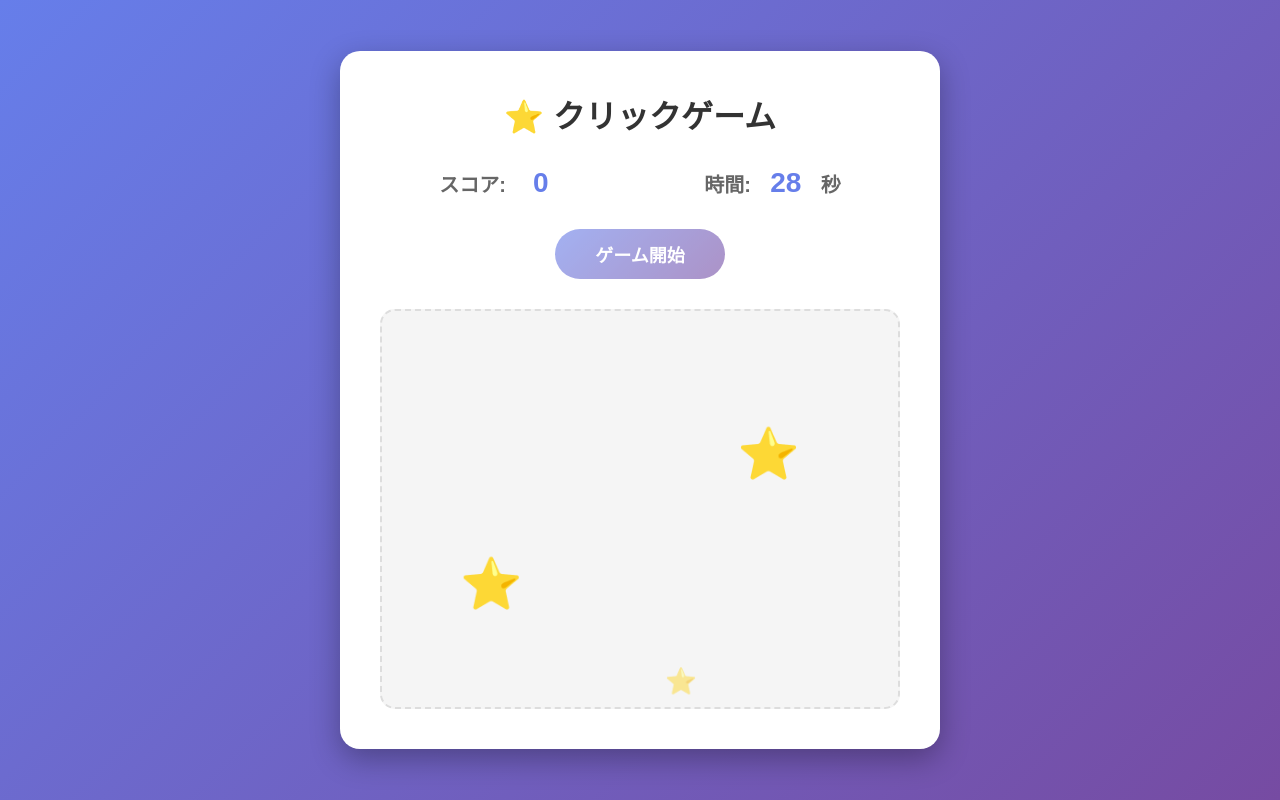
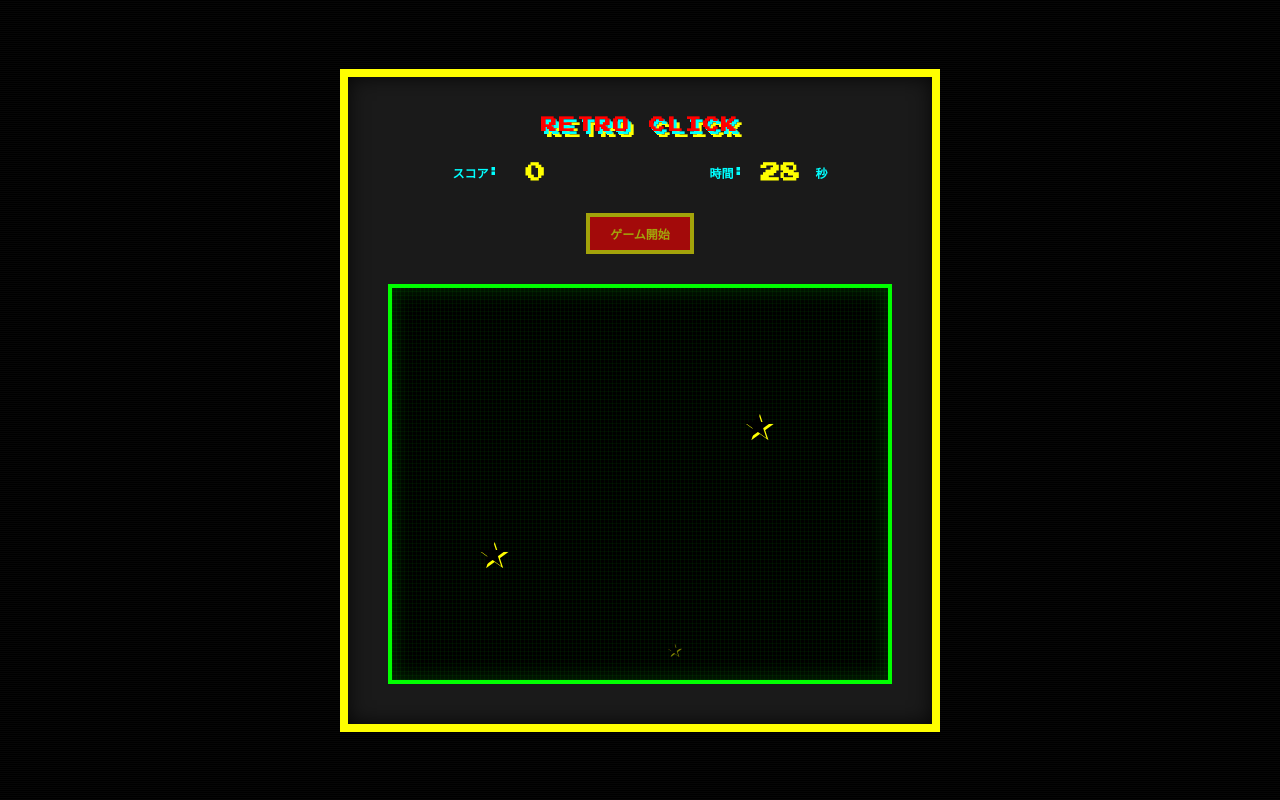
Before and after one commit to aogaku/my-first-app, a plain HTML site: page index.html in a window 1280 px wide. Both pictures are taken after a click on the button "ゲーム開始". Drawn offline with Linux system fonts and the light colour scheme.

Commit message:
レトロゲーム風デザイン

```diff
--- a/index.html
+++ b/index.html
@@ -3,12 +3,13 @@
 <head>
     <meta charset="UTF-8">
     <meta name="viewport" content="width=device-width, initial-scale=1.0">
-    <title>クリックゲーム</title>
+    <title>レトロクリック</title>
+    <link href="https://fonts.googleapis.com/css2?family=Press+Start+2P&display=swap" rel="stylesheet">
     <link rel="stylesheet" href="style.css">
 </head>
 <body>
     <div class="container">
-        <h1>⭐ クリックゲーム</h1>
+        <h1>RETRO CLICK</h1>
 
         <div class="game-info">
             <div class="info-item">
--- a/script.js
+++ b/script.js
@@ -54,7 +54,7 @@ class ClickGame {
 
         const star = document.createElement('div');
         star.className = 'star';
-        star.textContent = '⭐';
+        star.textContent = '★';
         star.id = `star-${Date.now()}`;
 
         const x = Math.random() * (this.gameArea.clientWidth - 50);
--- a/style.css
+++ b/style.css
@@ -5,29 +5,62 @@
 }
 
 body {
-    font-family: 'Arial', sans-serif;
-    background: linear-gradient(135deg, #667eea 0%, #764ba2 100%);
+    font-family: 'Press Start 2P', cursive;
+    background: #000000;
+    background-image:
+        repeating-linear-gradient(
+            0deg,
+            rgba(255, 255, 255, 0.03),
+            rgba(255, 255, 255, 0.03) 1px,
+            transparent 1px,
+            transparent 2px
+        );
     min-height: 100vh;
     display: flex;
     justify-content: center;
     align-items: center;
     padding: 20px;
+    position: relative;
+}
+
+body::after {
+    content: '';
+    position: fixed;
+    top: 0;
+    left: 0;
+    width: 100%;
+    height: 100%;
+    background:
+        repeating-linear-gradient(
+            0deg,
+            rgba(0, 0, 0, 0.15),
+            rgba(0, 0, 0, 0.15) 1px,
+            transparent 1px,
+            transparent 2px
+        );
+    pointer-events: none;
+    z-index: 1;
 }
 
 .container {
-    background: white;
-    border-radius: 20px;
+    background: #1a1a1a;
+    border-radius: 0;
     padding: 40px;
-    box-shadow: 0 10px 30px rgba(0, 0, 0, 0.3);
+    box-shadow: inset 0 0 20px rgba(0, 0, 0, 0.8);
     max-width: 600px;
     width: 100%;
+    border: 8px solid #ffff00;
+    position: relative;
+    z-index: 2;
 }
 
 h1 {
     text-align: center;
-    color: #333;
+    color: #ff0000;
     margin-bottom: 30px;
-    font-size: 32px;
+    font-size: 16px;
+    text-shadow: 3px 3px 0px #00ffff, 6px 6px 0px #ffff00;
+    letter-spacing: 2px;
 }
 
 .game-info {
@@ -45,13 +78,14 @@ h1 {
 }
 
 .label {
-    color: #666;
+    color: #00ffff;
     font-weight: bold;
+    font-size: 12px;
 }
 
 .value {
-    color: #667eea;
-    font-size: 28px;
+    color: #ffff00;
+    font-size: 20px;
     font-weight: bold;
     min-width: 50px;
     text-align: center;
@@ -60,20 +94,22 @@ h1 {
 .start-btn {
     display: block;
     margin: 0 auto 30px;
-    padding: 12px 40px;
-    font-size: 18px;
-    background: linear-gradient(135deg, #667eea 0%, #764ba2 100%);
-    color: white;
-    border: none;
-    border-radius: 25px;
+    padding: 8px 20px;
+    font-size: 12px;
+    background: #ff0000;
+    color: #ffff00;
+    border: 4px solid #ffff00;
+    border-radius: 0;
     cursor: pointer;
     font-weight: bold;
-    transition: transform 0.2s, box-shadow 0.2s;
+    transition: all 0.1s;
+    font-family: 'Press Start 2P', cursive;
 }
 
 .start-btn:hover:not(:disabled) {
-    transform: translateY(-2px);
-    box-shadow: 0 5px 15px rgba(102, 126, 234, 0.4);
+    transform: scale(0.95);
+    background: #ffff00;
+    color: #ff0000;
 }
 
 .start-btn:disabled {
@@ -85,28 +121,33 @@ h1 {
     position: relative;
     width: 100%;
     height: 400px;
-    background: #f5f5f5;
-    border-radius: 15px;
-    border: 2px dashed #ddd;
+    background: #000000;
+    background-image:
+        repeating-linear-gradient(0deg, rgba(0, 255, 0, 0.05) 0px, rgba(0, 255, 0, 0.05) 1px, transparent 1px, transparent 4px),
+        repeating-linear-gradient(90deg, rgba(0, 255, 0, 0.05) 0px, rgba(0, 255, 0, 0.05) 1px, transparent 1px, transparent 4px);
+    border-radius: 0;
+    border: 4px solid #00ff00;
     overflow: hidden;
+    box-shadow: inset 0 0 20px rgba(0, 255, 0, 0.2);
 }
 
 .star {
     position: absolute;
-    width: 50px;
-    height: 50px;
-    background: ⭐;
-    font-size: 50px;
+    width: 40px;
+    height: 40px;
+    font-size: 36px;
     display: flex;
     align-items: center;
     justify-content: center;
     cursor: pointer;
-    animation: popIn 0.3s ease-out;
+    animation: popIn 0.15s ease-out;
     user-select: none;
+    filter: drop-shadow(2px 2px 0px #ffff00);
 }
 
 .star:hover {
-    transform: scale(1.1);
+    transform: scale(1.15);
+    filter: drop-shadow(3px 3px 0px #ff0000);
 }
 
 .star:active {
@@ -114,26 +155,49 @@ h1 {
 }
 
 @keyframes popIn {
-    from {
-        transform: scale(0) rotate(-180deg);
+    0% {
+        transform: scale(0);
         opacity: 0;
     }
-    to {
-        transform: scale(1) rotate(0deg);
+    50% {
+        transform: scale(1.2);
+    }
+    100% {
+        transform: scale(1);
         opacity: 1;
     }
 }
 
 @keyframes click {
-    to {
-        transform: scale(0.8);
+    0% {
+        transform: scale(1);
+    }
+    50% {
+        transform: scale(0.7);
+    }
+    100% {
+        transform: scale(0);
+        opacity: 0;
     }
 }
 
 @keyframes fadeOut {
-    to {
+    0% {
+        opacity: 1;
+        transform: scale(1);
+    }
+    100% {
         opacity: 0;
         transform: scale(0);
+    }
+}
+
+@keyframes blink {
+    0%, 49%, 100% {
+        opacity: 1;
+    }
+    50%, 99% {
+        opacity: 0.5;
     }
 }
 
@@ -143,7 +207,7 @@ h1 {
     left: 0;
     width: 100%;
     height: 100%;
-    background: rgba(0, 0, 0, 0.5);
+    background: rgba(0, 0, 0, 0.95);
     display: flex;
     justify-content: center;
     align-items: center;
@@ -155,12 +219,13 @@ h1 {
 }
 
 .modal-content {
-    background: white;
+    background: #1a1a1a;
     padding: 40px;
-    border-radius: 20px;
+    border-radius: 0;
     text-align: center;
-    box-shadow: 0 10px 40px rgba(0, 0, 0, 0.3);
+    box-shadow: 0 0 20px rgba(255, 255, 0, 0.5);
     animation: slideUp 0.3s ease-out;
+    border: 6px solid #ffff00;
 }
 
 @keyframes slideUp {
@@ -175,35 +240,39 @@ h1 {
 }
 
 .modal-content h2 {
-    color: #333;
+    color: #ff0000;
     margin-bottom: 20px;
-    font-size: 28px;
+    font-size: 16px;
+    text-shadow: 2px 2px 0px #00ffff;
 }
 
 .modal-content p {
-    color: #666;
+    color: #ffff00;
     margin-bottom: 30px;
-    font-size: 24px;
+    font-size: 14px;
 }
 
 #finalScore {
-    color: #667eea;
+    color: #00ff00;
     font-weight: bold;
+    text-shadow: 2px 2px 0px #ff0000;
 }
 
 .retry-btn {
-    padding: 12px 40px;
-    font-size: 18px;
-    background: linear-gradient(135deg, #667eea 0%, #764ba2 100%);
-    color: white;
-    border: none;
-    border-radius: 25px;
+    padding: 8px 20px;
+    font-size: 12px;
+    background: #00ffff;
+    color: #000000;
+    border: 4px solid #ff0000;
+    border-radius: 0;
     cursor: pointer;
     font-weight: bold;
-    transition: transform 0.2s, box-shadow 0.2s;
+    transition: all 0.1s;
+    font-family: 'Press Start 2P', cursive;
 }
 
 .retry-btn:hover {
-    transform: translateY(-2px);
-    box-shadow: 0 5px 15px rgba(102, 126, 234, 0.4);
+    transform: scale(0.95);
+    background: #ff0000;
+    color: #ffff00;
 }
```
